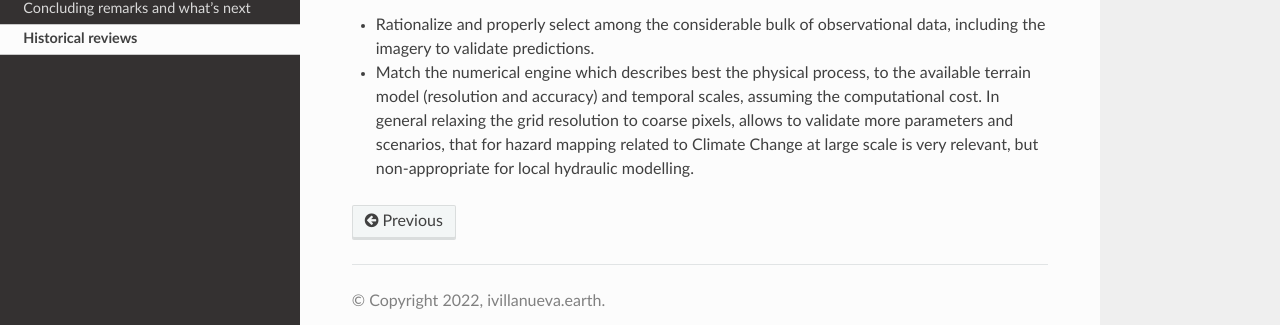
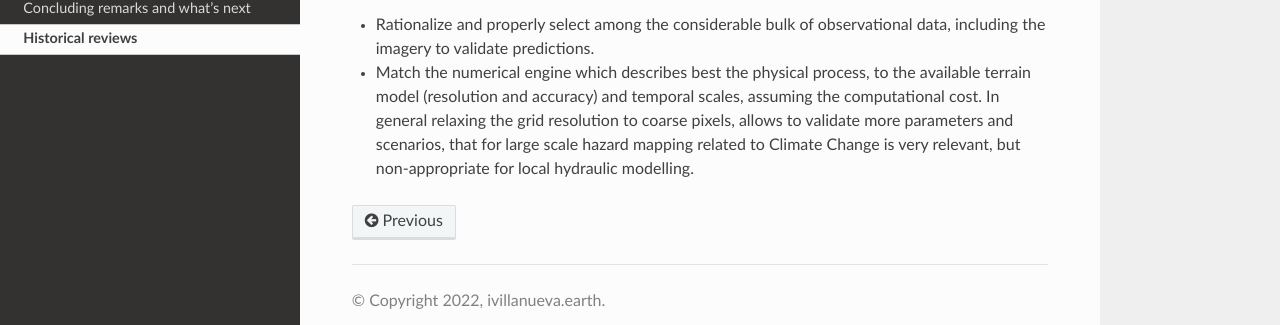
Before and after one commit to ivillamadrid/FloodMapping, a Sphinx documentation site: the page built from docs/source/historical.rst, in a window 1280 px wide. Shown: the part 387-712 px from the top of the page. Built offline with Sphinx 7.4.7 and the Read the Docs theme 2.0.0, drawn with Linux system fonts in a browser that asks for light colours.

Commit message:
Update historical.rst

```diff
--- a/docs/source/historical.rst
+++ b/docs/source/historical.rst
@@ -9,4 +9,4 @@ After more than 60 years of Stoker practices, the digital era with open access R
 
 * Rationalize and properly select among the considerable bulk of observational data, including the imagery to validate predictions.
 
-* Match the numerical engine which describes best the physical process, to the available terrain model (resolution and accuracy) and temporal scales, assuming the computational cost. In general relaxing the grid resolution to coarse pixels, allows to validate more parameters and scenarios, that for hazard mapping related to Climate Change at large scale is very relevant, but non-appropriate for local hydraulic modelling.
+* Match the numerical engine which describes best the physical process, to the available terrain model (resolution and accuracy) and temporal scales, assuming the computational cost. In general relaxing the grid resolution to coarse pixels, allows to validate more parameters and scenarios, that for large scale hazard mapping related to Climate Change is very relevant, but non-appropriate for local hydraulic modelling.
```
